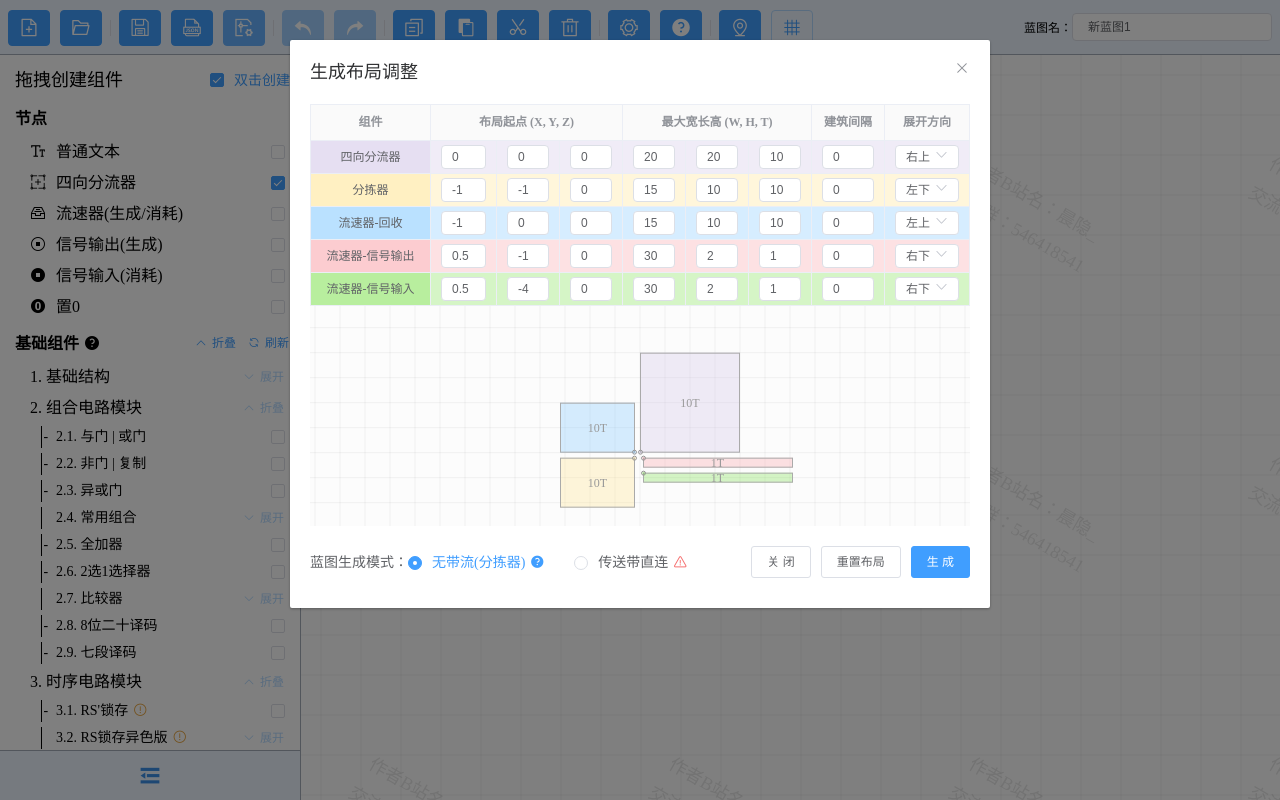
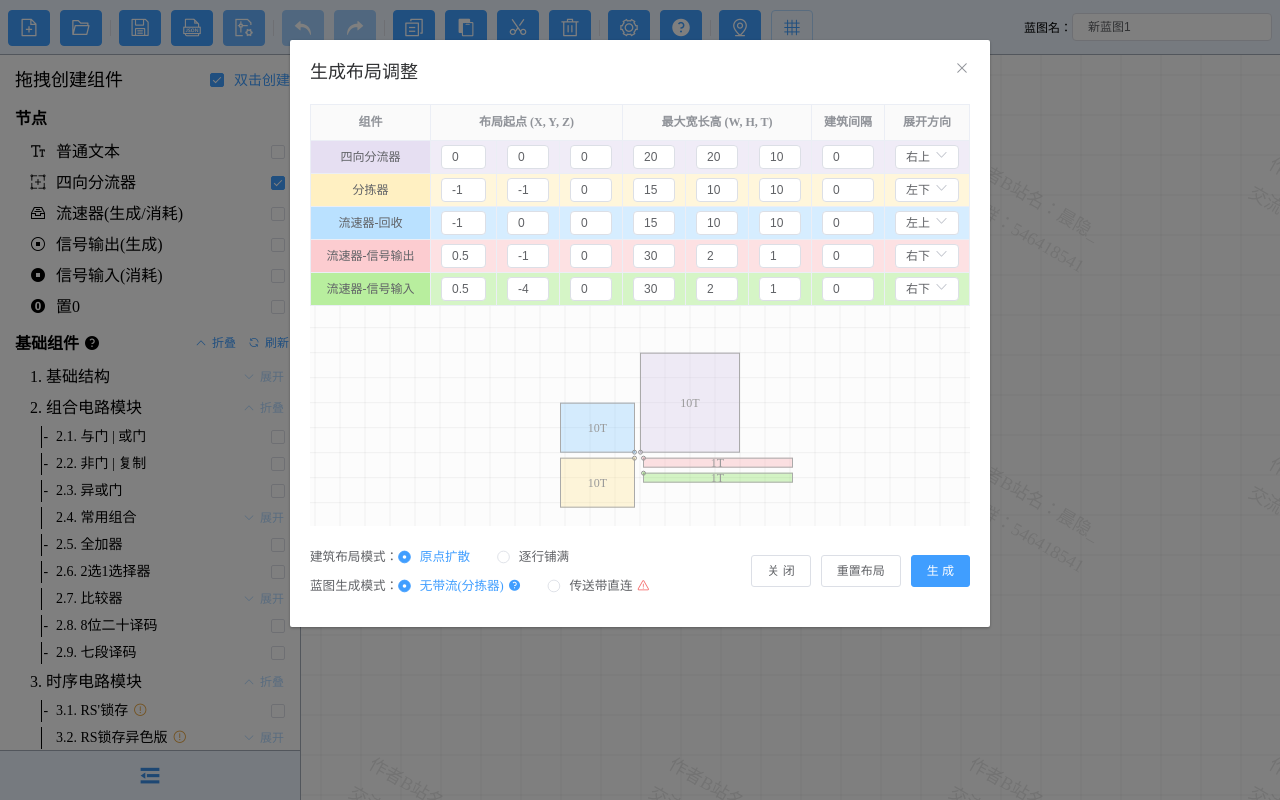
Before and after one commit to cying314/dspBuildingDesigner, a Vue app: page / in a window 1280 px wide. Both pictures are taken after a click on the button 244 px from the left and 27 px from the top of the page. Built offline with nearby package versions, Linux system fonts and the light colour scheme.

Commit message:
1、修复原点扩散布局异常问题 2、增加建筑布局模式设置，可切换原点扩散、逐行铺满模式

```diff
--- a/src/components/GlobalSetting.vue
+++ b/src/components/GlobalSetting.vue
@@ -122,6 +122,19 @@
       </div>
     </div>
     <div class="item">
+      <div class="name">建筑布局模式：</div>
+      <div class="form">
+        <el-radio-group v-model="globalSetting.layoutMode" size="mini">
+          <el-radio :label="0" :title="`从原点开始，优先填充层，再沿水平方向往外扩散填充。例：\n1  2  5 10\n3  4  6 11\n7  8  9 12`">
+            <span>原点扩散</span>
+          </el-radio>
+          <el-radio :label="1" :title="`从原点开始，按层、行、列优先级依次填充，直至铺满区域。例：\n1  2  3  4\n5  6  7  8\n9 10 11 12`">
+            <span>逐行铺满</span>
+          </el-radio>
+        </el-radio-group>
+      </div>
+    </div>
+    <div class="item">
       <div class="name" :title="`导出JSON工程文件时，剔除未引用的封装模块、画布位置、布局配置等信息\n用于导出纯粹的模块组件数据`">
         <span>简化导出JSON数据：</span>
         <i class="el-icon-question"></i>
--- a/src/components/LayoutSetting.vue
+++ b/src/components/LayoutSetting.vue
@@ -71,6 +71,18 @@
     </div>
     <div class="bottomBtns">
       <div class="lt">
+        <div class="radioGroup">
+          <span>建筑布局模式：</span>
+          <el-radio-group v-model="globalSetting.layoutMode" size="mini">
+            <el-radio :label="0" :title="`从原点开始，优先填充层，再沿水平方向往外扩散填充。例：\n1  2  5 10\n3  4  6 11\n7  8  9 12`">
+              <span>原点扩散</span>
+            </el-radio>
+            <el-radio :label="1" :title="`从原点开始，按层、行、列优先级依次填充，直至铺满区域。例：\n1  2  3  4\n5  6  7  8\n9 10 11 12`">
+              <span>逐行铺满</span>
+            </el-radio>
+          </el-radio-group>
+        </div>
+        <div class="radioGroup">
           <span>蓝图生成模式：</span>
           <el-radio-group v-model="globalSetting.generateMode" size="mini">
             <el-radio :label="0" :title="`使用分拣器进行无带流连接\n*需先提前粘贴分拣器，再在同位置粘贴完整蓝图\n*蓝图粘贴时请尽量使用沙盒瞬间建造`">
@@ -82,6 +94,7 @@
               <i class="if-icon-un-priority danger" style="margin-left:5px"></i>
             </el-radio>
           </el-radio-group>
+        </div>
       </div>
       <div class="rt">
         <slot></slot>
@@ -496,6 +509,15 @@ export default {
   display: flex;
   justify-content: space-between;
   align-items: center;
+  .lt {
+    .radioGroup{
+      transform: scale(0.9);
+      transform-origin: left center;
+    }
+    .radioGroup + .radioGroup {
+      margin-top: 8px;
+    }
+  }
 }
 .primary {
   color: $--color-primary;
--- a/src/graph/graphConfig.js
+++ b/src/graph/graphConfig.js
@@ -256,6 +256,8 @@ export const globalSetting = {
 
   /** 生成模式（0:无带流(分拣器连接)，1:直接连接） */
   generateMode: 0,
+  /** 建筑布局模式（0:原点扩散，1:逐行铺满） */
+  layoutMode: 0,
   /** 简化导出JSON数据 */
   reducedData: false,
 };
--- a/src/utils/buildingUtil.js
+++ b/src/utils/buildingUtil.js
@@ -319,8 +319,18 @@ export function collateNodes(nodes, packageMap, res, isPackage) {
  * @param {boolean} isStack 是否堆叠建筑
  */
 export function formatBuildsLayout(builds, size, layout, isStack = false) {
+  let cubeLayoutFun;
+  switch (Cfg.globalSetting.layoutMode) {
+    case 1: // 逐行铺满
+      cubeLayoutFun = sequentialCubeLayout;
+      break;
+    case 0:
+    default: // 原点扩散（默认）
+      cubeLayoutFun = centralCubeLayout;
+      break;
+  }
   // 生成布局坐标数组
-  let layoutCoords = centralCubeLayout(
+  let layoutCoords = cubeLayoutFun(
     builds.length,
     size,
     layout,
@@ -927,13 +937,12 @@ export function filterInserter(blueprint, rename) {
 }
 
 /**
- * 求中心扩散布局坐标（优先叠满层，再原点扩散布局）
+ * 求原点扩散布局坐标（优先叠满层，再原点扩散布局）
  * @description 优先叠满层，水平方向再从原点往外扩展
  * @param {number} n 建筑数量
  * @param {BuildingSize} size 建筑大小信息
  * @param {Cfg.BuildingLayout} layout 建筑布局信息
  * @param {number[]} start 起始点 [ox,oy,oz]
- * @param {number} dir
  * @param {string} title 建筑名（用于异常提示）
  * @return {[x,y,z][]} 坐标数组
  */
@@ -991,7 +1000,7 @@ export function centralCubeLayout(
     let num = Math.floor(i / maxLayer);
     // 水平方向一格一格往外扩展
     if (num >= layoutRow * layoutCol) {
-      if (layoutRow > layoutCol && layoutCol < maxCol) {
+      if ((layoutRow > layoutCol && layoutCol < maxCol) || layoutRow + 1 > maxRow) {
         layoutCol++;
         fixedCol = true;
       } else {
@@ -1016,8 +1025,8 @@ export function centralCubeLayout(
 }
 
 /**
- * 求依次排列布局坐标（层、列、行）
- * @description 依次优先填充摆放 层、列、行（z、x、y）
+ * 求逐行铺满布局坐标（层、行、列）
+ * @description 依次优先填充摆放 层、行、列（z、x、y）
  * @param {number} n 建筑数量
  * @param {BuildingSize} size 建筑大小信息
  * @param {Cfg.BuildingLayout} layout 建筑布局信息
@@ -1070,7 +1079,7 @@ export function sequentialCubeLayout(
   // 初始化建筑坐标数组
   let cubes = [];
 
-  // 依次优先填充摆放 层、列、行（z、x、y）
+  // 依次优先填充摆放 层、行、列（z、x、y）
   for (let i = 0; i < n; i++) {
     // 所在行（纵向索引）
     let col = Math.floor(i / (maxRow * maxLayer));
```
Lines whose indentation alone changed are shown as unchanged.
